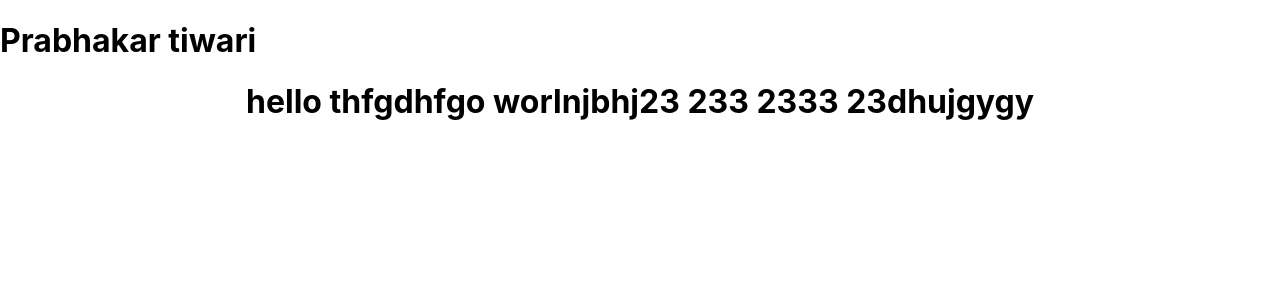
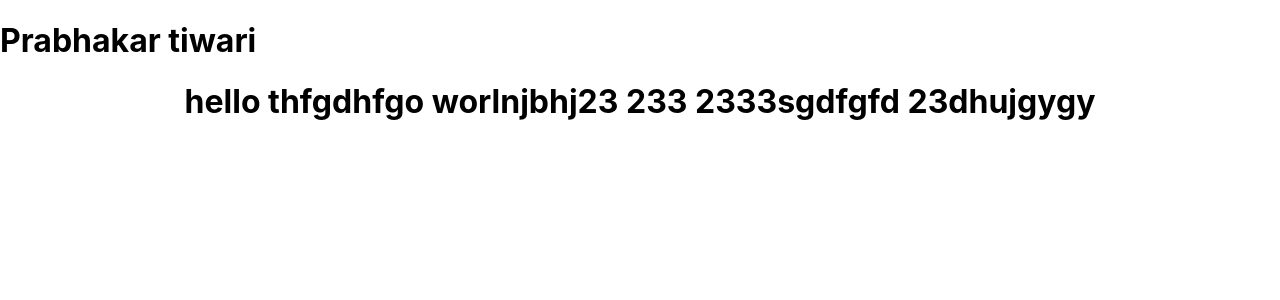
Before and after one commit to ptiwari17/Restaurent_Website, a React (Create React App) app: page / in a window 1280 px wide. Shown: the top 300 px of the page. Built offline with nearby package versions, Linux system fonts and the light colour scheme.

Commit message:
it should be shown

```diff
--- a/src/App.js
+++ b/src/App.js
@@ -5,7 +5,7 @@ function App() {
     <div className="App">
       <h1>hello thfgdhfgo worlnjbhj23
       233
-      2333
+      2333sgdfgfd
       23dhujgygy</h1>
     </div>
   );
```
